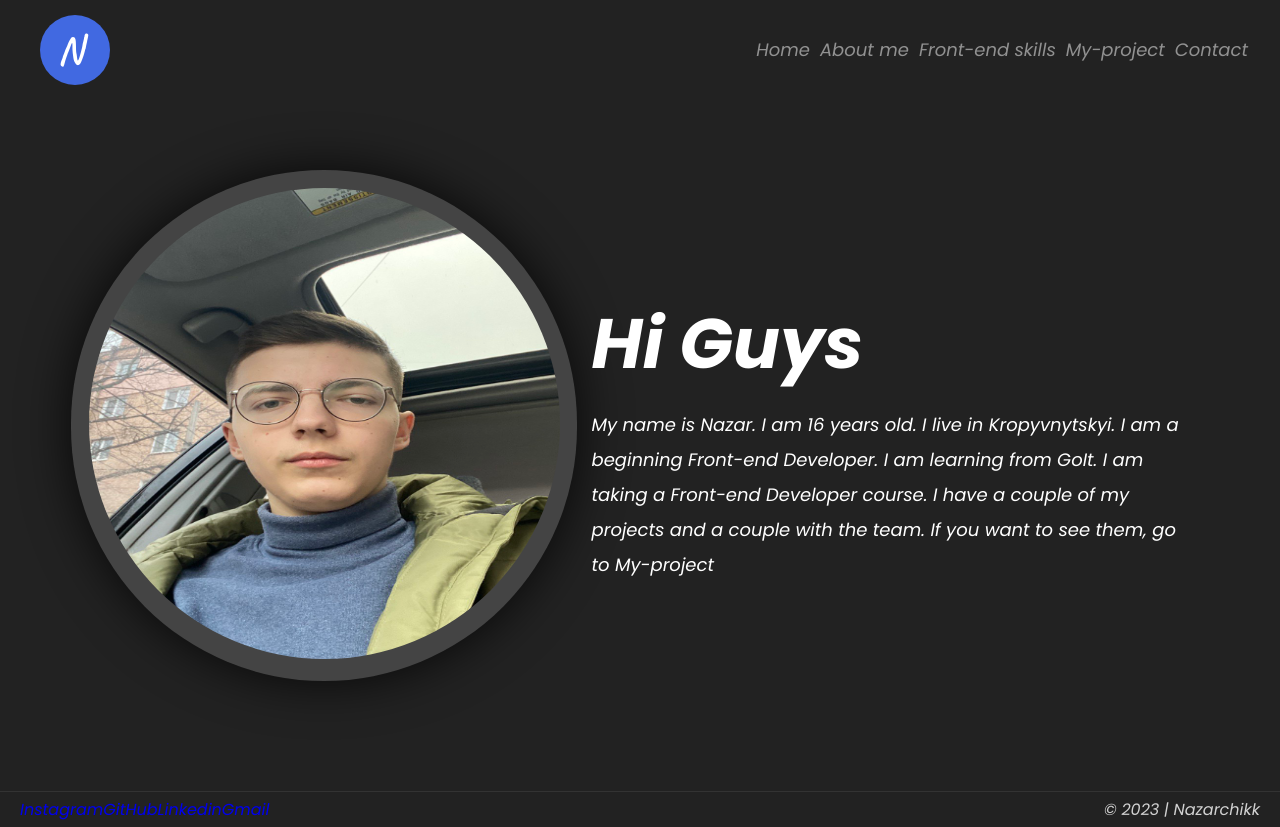
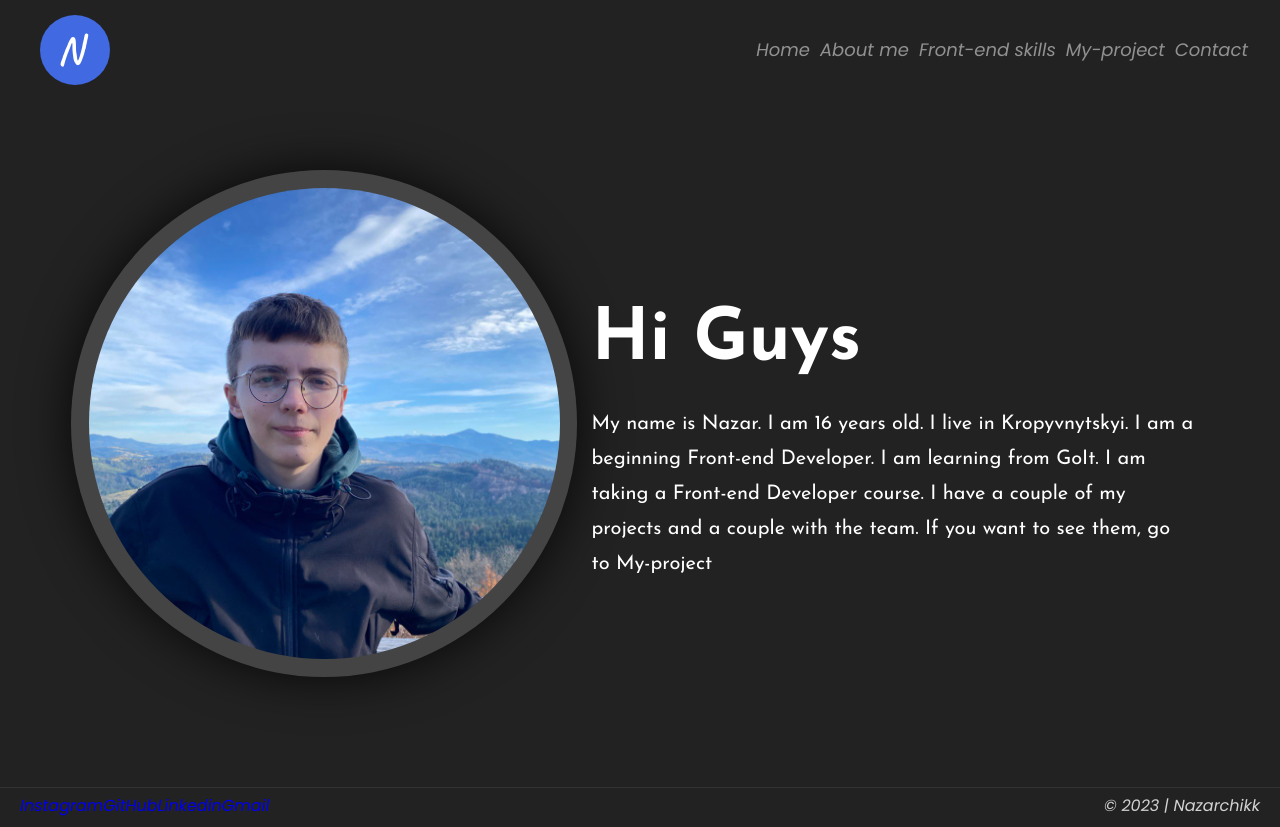
Before and after one commit to Nazarchikk/portfolio, a React (Create React App) app: page /portfolio/about-me in a window 1280 px wide. Built offline with nearby package versions, Linux system fonts and the light colour scheme.

Commit message:
fixed code

```diff
--- a/package.json
+++ b/package.json
@@ -14,6 +14,7 @@
     "react-dom": "^18.2.0",
     "react-router-dom": "^6.15.0",
     "react-scripts": "5.0.1",
+    "react-spring": "^9.7.3",
     "web-vitals": "^2.1.4"
   },
   "scripts": {
--- a/public/index.html
+++ b/public/index.html
@@ -27,6 +27,9 @@
     <link rel="preconnect" href="https://fonts.googleapis.com">
     <link rel="preconnect" href="https://fonts.gstatic.com" crossorigin>
     <link href="https://fonts.googleapis.com/css2?family=Caveat:wght@700&family=Poppins:ital,wght@1,400;1,700&display=swap" rel="stylesheet">
+    <link rel="preconnect" href="https://fonts.googleapis.com">
+    <link rel="preconnect" href="https://fonts.gstatic.com" crossorigin>
+    <link href="https://fonts.googleapis.com/css2?family=Josefin+Sans:wght@400;700&display=swap" rel="stylesheet">
     <title>React App</title>
   </head>
   <body>
--- a/src/pages/About-me.jsx
+++ b/src/pages/About-me.jsx
@@ -1,12 +1,12 @@
 import React from 'react'
-import img from "../images/IMAGE 2023-08-17 15:09:35.jpg"
 import css from "./About-me.module.css"
 
 export default function AboutMe() {
   return (
     <div className={css.about}>
         <div className={css.photo}>
-            <img src={img} alt="My_Photo_In_Car" className={css.imageAbout_me}/>
+          <div className={css.imageAbout_me}>
+          </div>
         </div>
         <div>
             <h1 className={css.hi}>Hi Guys</h1>
--- a/src/pages/About-me.module.css
+++ b/src/pages/About-me.module.css
@@ -18,11 +18,16 @@
         width: 275px;
         height: 270px;
         border-radius: 528px;
+        border-radius: 528px;
+        background-image: url('../images/2023-11-17\ 19.03.18.jpg');
+        background-size: 100%;
+        background-position-y: top;
+        background-repeat: no-repeat;
     }
     .hi{
         color: #FFF;
-        font-family: 'Poppins';
-        font-size: 70px;
+        font-family: 'Josefin Sans', sans-serif;
+        font-size: 72px;
         font-style: normal;
         font-weight: 700;
         line-height: 35px;
@@ -30,8 +35,8 @@
     }
     .about_me{
         color: #FFF;
-        font-family: 'Poppins';
-        font-size: 18px;
+        font-family: 'Josefin Sans', sans-serif;
+        font-size: 20px;
         font-style: normal;
         font-weight: 400;
         line-height: 35px;
--- a/src/pages/Contact.module.css
+++ b/src/pages/Contact.module.css
@@ -11,8 +11,8 @@
     }
     .textContact{
         color: #FFF;
-        font-family: 'Poppins';
-        font-size: 35px;
+        font-family: 'Josefin Sans', sans-serif;
+        font-size: 38px;
         font-style: normal;
         font-weight: 700;
         line-height: 35px;
@@ -78,8 +78,8 @@
     }
     .listContact{
         color: #FFF;
-        font-family: 'Poppins';
-        font-size: 15px;
+        font-family: 'Josefin Sans', sans-serif;
+        font-size: 20px;
         font-style: normal;
         font-weight: 700;
         line-height: 35px;
@@ -90,8 +90,8 @@
         flex-direction: column;
         flex-wrap: wrap;
         color: rgba(255, 255, 255, 0.70);
-        font-family: 'Poppins';
-        font-size: 13px;
+        font-family: 'Josefin Sans', sans-serif;
+        font-size: 15px;
         font-style: normal;
         font-weight: 400;
         line-height: 27px;
--- a/src/pages/Front-end-skills.module.css
+++ b/src/pages/Front-end-skills.module.css
@@ -15,8 +15,8 @@
     }
     .Th1{
         color: #FFF;
-        font-family: 'Poppins';
-        font-size: 35px;
+        font-family: 'Josefin Sans', sans-serif;
+        font-size: 37px;
         font-style: normal;
         font-weight: 700;
         line-height: 35px;
@@ -32,7 +32,7 @@
     }
     .subtitle{
         color: #FFF;
-        font-family: 'Poppins';
+        font-family: 'Josefin Sans', sans-serif;
         font-size: 23px;
         font-style: normal;
         font-weight: 700;
@@ -93,7 +93,7 @@
       }
     .titleWhatIDo{
         color: #FFF;
-        font-family: 'Poppins';
+        font-family: 'Josefin Sans', sans-serif;
         font-size: 13px;
         font-style: normal;
         font-weight: 700;
@@ -102,7 +102,7 @@
     }
     .loremWhatIDo{
         color: rgba(255, 255, 255, 0.70);
-        font-family: 'Poppins';
+        font-family: 'Josefin Sans', sans-serif;
         font-size: 11px;
         font-style: normal;
         font-weight: 400;
@@ -127,7 +127,7 @@
     }
     .titleLanguage{
         color: #FFF;
-        font-family: 'Poppins';
+        font-family: 'Josefin Sans', sans-serif;
         font-size: 13px;
         font-style: normal;
         font-weight: 700;
@@ -137,7 +137,7 @@
     .pProsent{
         margin-top: 2px;
         color: rgba(255, 255, 255, 0.70);
-        font-family: 'Poppins';
+        font-family: 'Josefin Sans', sans-serif;
         font-size: 9px;
         font-style: normal;
         font-weight: 400;
--- a/src/pages/Home.module.css
+++ b/src/pages/Home.module.css
@@ -21,8 +21,8 @@
     }
     .frd{
         color: rgba(255, 255, 255, 0.50);
-        font-family: 'Poppins';
-        font-size: 24px;
+        font-family: 'Josefin Sans', sans-serif;
+        font-size: 30px;
         font-style: normal;
         font-weight: 400;
         line-height: 35px;
@@ -30,8 +30,8 @@
     }
     .h1Home{
         color: #FFF;
-        font-family: 'Poppins';
-        font-size: 70px;
+        font-family: 'Josefin Sans', sans-serif;
+        font-size: 72px;
         font-style: normal;
         font-weight: 700;
         line-height: 35px;
@@ -39,8 +39,8 @@
     }
     .lorem{
         color: #FFF;
-        font-family: 'Poppins';
-        font-size: 18px;
+        font-family: 'Josefin Sans', sans-serif;
+        font-size: 20px;
         font-style: normal;
         font-weight: 400;
         line-height: 35px;
@@ -59,8 +59,8 @@
         border: 3px solid #D5D5D5;
         background: #333;
         color: #FFF;
-        font-family: 'Poppins';
-        font-size: 15px;
+        font-family: 'Josefin Sans', sans-serif;
+        font-size: 18px;
         font-style: normal;
         font-weight: 400;
         line-height: 35px;
--- a/src/pages/My-project.module.css
+++ b/src/pages/My-project.module.css
@@ -10,7 +10,7 @@
     }
     .titleText{
         color: #FFF;
-        font-family: 'Poppins';
+        font-family: 'Josefin Sans', sans-serif;
         font-size: 35px;
         font-style: normal;
         font-weight: 700;
@@ -22,7 +22,7 @@
     }
     .titleClients{
         color: #FFF;
-        font-family: 'Poppins';
+        font-family: 'Josefin Sans', sans-serif;
         font-size: 23px;
         font-style: normal;
         font-weight: 700;
@@ -31,7 +31,7 @@
     }
     .loremClients{
         color: rgba(255, 255, 255, 0.50);
-        font-family: 'Poppins';
+        font-family: 'Josefin Sans', sans-serif;
         font-size: 15px;
         font-style: normal;
         font-weight: 400;
@@ -40,7 +40,7 @@
     }
     .titleGallery{
         color: #FFF;
-        font-family: 'Poppins';
+        font-family: 'Josefin Sans', sans-serif;
         font-size: 23px;
         font-style: normal;
         font-weight: 700;
@@ -80,7 +80,7 @@
         border: 3px solid #D5D5D5;
         background: #333;
         color: #FFF;
-        font-family: 'Poppins';
+        font-family: 'Josefin Sans', sans-serif;
         font-size: 15px;
         font-style: normal;
         font-weight: 400;
@@ -160,7 +160,7 @@
 }
 .titleText{
     color: #FFF;
-    font-family: 'Poppins';
+    font-family: 'Josefin Sans', sans-serif;
     font-size: 55px;
     font-style: normal;
     font-weight: 700;
@@ -172,7 +172,7 @@
 }
 .titleClients{
     color: #FFF;
-    font-family: 'Poppins';
+    font-family: 'Josefin Sans', sans-serif;
     font-size: 28px;
     font-style: normal;
     font-weight: 700;
@@ -181,7 +181,7 @@
 }
 .loremClients{
     color: rgba(255, 255, 255, 0.50);
-    font-family: 'Poppins';
+    font-family: 'Josefin Sans', sans-serif;
     font-size: 20px;
     font-style: normal;
     font-weight: 400;
@@ -190,7 +190,7 @@
 }
 .titleGallery{
     color: #FFF;
-    font-family: 'Poppins';
+    font-family: 'Josefin Sans', sans-serif;
     font-size: 28px;
     font-style: normal;
     font-weight: 700;
@@ -229,7 +229,7 @@
     border: 3px solid #D5D5D5;
     background: #333;
     color: #FFF;
-    font-family: 'Poppins';
+    font-family: 'Josefin Sans', sans-serif;
     font-size: 20px;
     font-style: normal;
     font-weight: 400;
```
Also changed, not shown: src/component/App.jsx (+0 -57 lines), src/images/2023-11-17 19.03.18.jpg (added), 1 other file (tests, documents, lock files or other folders).
